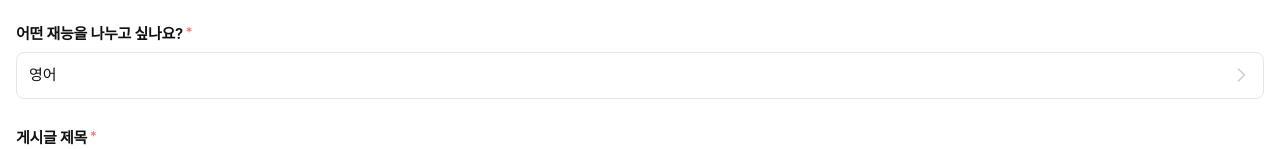
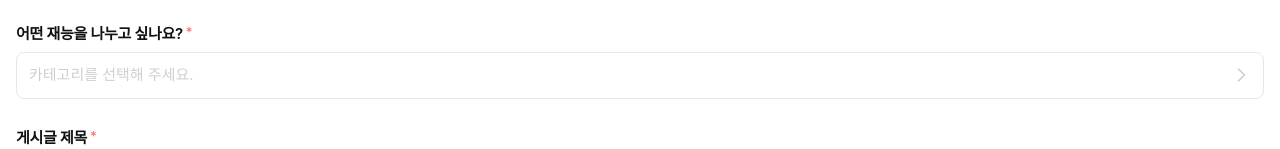
Before and after one commit to depromeet/pingpong-client, a Next.js app: page /talent/register/share in a window 1280 px wide. Shown: the part 640-789 px from the top of the page. Built offline with nearby package versions, Linux system fonts and the light colour scheme; a web font is replaced by a local one.

Commit message:
:recycle: refactor: Change showing placeholder logic

```diff
--- a/src/components/common/SelectInput.tsx
+++ b/src/components/common/SelectInput.tsx
@@ -19,7 +19,7 @@ const SelectInput = ({ className, placeholder = '', selectedInputList, href }: S
         <button
           className={`w-full flex items-center justify-between pl-[12px] pr-[17.5px] py-[12.5px] border border-gray-200 focus:border-primary-dark focus:outline-none rounded-[8px]`}
         >
-          {selectedInputList?.length ? (
+          {selectedInputList?.length === 0 ? (
             <span key={uniqueId('selectedInput')} className="w-full text-left truncate">
               {selectedInputList.join(', ')}
             </span>
```
